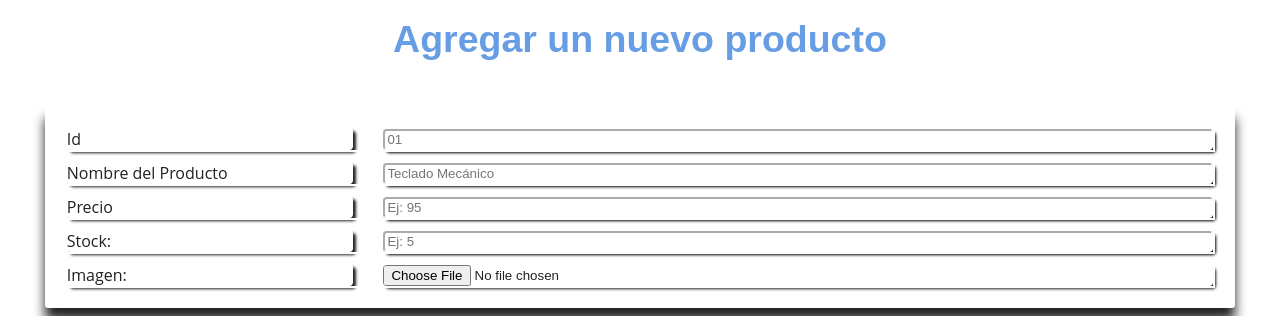
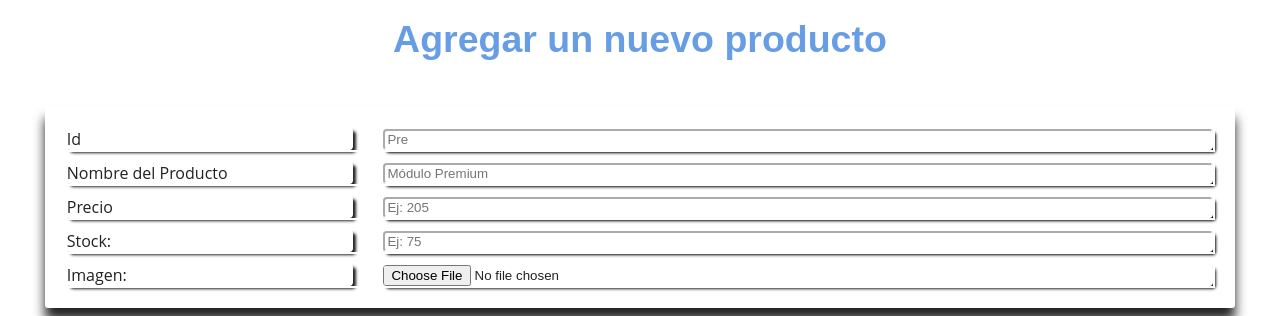
Before and after one commit to josemariaovejeroastorga/EjercicioClase3, a React (Vite) app: page / in a window 1280 px wide. Shown: the part 1040-1356 px from the top of the page. Built offline with nearby package versions, Linux system fonts and the light colour scheme.

Commit message:
Cambios de ejemplo en formulario de productos

```diff
--- a/src/componentes/FormulariosProductos/FormularioProductos.jsx
+++ b/src/componentes/FormulariosProductos/FormularioProductos.jsx
@@ -11,7 +11,7 @@ function FormularioProducto ({datosForm, handleChangeInput, handleChangeOutput})
                                 id="id"
                                 type="text"
                                 name="id"
-                                placeholder="01"
+                                placeholder="Pre"
                                 value={datosForm.id}
                                 onChange={handleChangeInput}
                             />
@@ -23,7 +23,7 @@ function FormularioProducto ({datosForm, handleChangeInput, handleChangeOutput})
                                 id="nombre"
                                 type="text"
                                 name="nombre"
-                                placeholder="Teclado Mecánico"
+                                placeholder="Módulo Premium"
                                 value={datosForm.nombre}
                                 onChange={handleChangeInput}
                             />
@@ -33,7 +33,7 @@ function FormularioProducto ({datosForm, handleChangeInput, handleChangeOutput})
                             <input
                                 id="precio"
                                 type="number"
-                                placeholder="Ej: 95"
+                                placeholder="Ej: 205"
                                 name="precio"
                                 value={datosForm.precio}
                                 onChange={handleChangeInput}
@@ -44,7 +44,7 @@ function FormularioProducto ({datosForm, handleChangeInput, handleChangeOutput})
                             <input
                                 id="stock"
                                 type="number"
-                                placeholder="Ej: 5"
+                                placeholder="Ej: 75"
                                 name="stock"
                                 value={datosForm.stock}
                                 onChange={handleChangeInput}
@@ -55,7 +55,7 @@ function FormularioProducto ({datosForm, handleChangeInput, handleChangeOutput})
                             <input
                                 id="imagen"
                                 type="file"
-                                placeholder="avatar.jpg"
+                                placeholder="módulo premium.jpg"
                                 name="imagen"
                                 value={datosForm.imagen}
                                 onChange={handleChangeInput}
--- a/vite.config.js
+++ b/vite.config.js
@@ -1,4 +1,5 @@
 import {defineConfig} from "vite"
+console.log("NETLIFY:", process.env.NETLIFY)
 console.log('GITHUB_ACTIONS:', process.env.GITHUB_ACTIONS)
 export default defineConfig({
 base: process.env.NETLIFY ? '/' : '/EjercicioClase3/',
```
